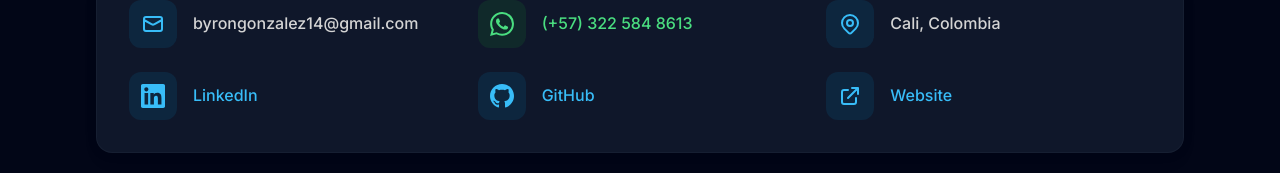
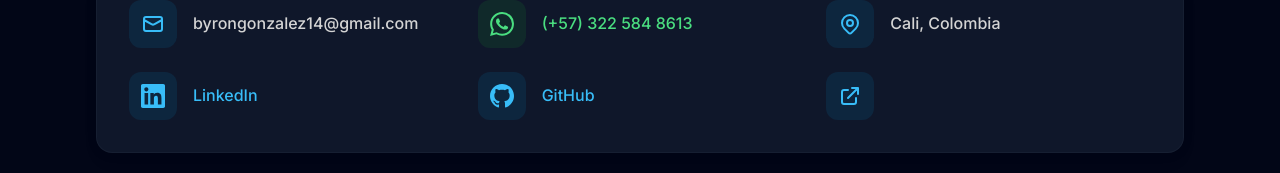
Before and after one commit to byrongonzalez14/cv-web-bg, an Angular app: page / in a window 1280 px wide. Shown: the part 725-898 px from the top of the page. Built offline with nearby package versions, Linux system fonts and the light colour scheme.

Commit message:
Update: Certification Adding

```diff
--- a/src/app/components/cv-display/cv-display.component.html
+++ b/src/app/components/cv-display/cv-display.component.html
@@ -92,7 +92,6 @@
               <path stroke-linecap="round" stroke-linejoin="round" stroke-width="2" d="M10 6H6a2 2 0 00-2 2v10a2 2 0 002 2h10a2 2 0 002-2v-4M14 4h6m0 0v6m0-6L10 14"></path>
             </svg>
           </div>
-          <a href="{{ cvData().personalInfo.contact.website }}" target="_blank" class="text-primary-600 dark:text-primary-400 hover:text-primary-700 dark:hover:text-primary-300 transition-colors font-medium">Website</a>
         </div>
       </div>
     </div>
--- a/src/app/data/cv-data.en.ts
+++ b/src/app/data/cv-data.en.ts
@@ -11,7 +11,7 @@ export const cvDataEn: CVData = {
       location: "Cali, Colombia",
       linkedin: "https://www.linkedin.com/in/byrongonzalezing/",
       github: "https://github.com/byrongonzalez14",
-      website: "https://byron-Gonzalez.dev"
+      website: "https://byrongonzalez.com.co/"
     }
   },
   experience: [
@@ -133,5 +133,10 @@ export const cvDataEn: CVData = {
       name: "Exam Prep Plan Overview: AWS Certified Solutions Architect - Associate – AWS Training and Certification",
       certificateUrl: "assets/certificacion-aws.pdf"
     }
+    ,
+    {
+      name: "Programming Logic: Learn to Program in Any Language – Udemy",
+      certificateUrl: "https://www.udemy.com/certificate/UC-4113573a-6a7d-4aef-a0e7-64c454afd342/"
+    }
   ]
 };
--- a/src/app/data/cv-data.es.ts
+++ b/src/app/data/cv-data.es.ts
@@ -11,7 +11,7 @@ export const cvDataEs: CVData = {
       location: "Cali, Colombia",
       linkedin: "https://www.linkedin.com/in/byrongonzalezing/",
       github: "https://github.com/byrongonzalez14",
-      website: "https://byron-Gonzalez.dev"
+      website: "https://byrongonzalez.com.co/"
     }
   },
   experience: [
@@ -132,6 +132,11 @@ export const cvDataEs: CVData = {
     {
       name: "Resumen del plan de preparación: AWS Certified Solutions Architect - Associate – AWS Training and Certification",
       certificateUrl: "assets/certificacion-aws.pdf"
+    },
+    {
+      name: "Lógica Programación: Aprende Programar en Cualquier Lenguaje – Udemy",
+      certificateUrl: "https://www.udemy.com/certificate/UC-4113573a-6a7d-4aef-a0e7-64c454afd342/"
     }
+
   ]
 };
```
